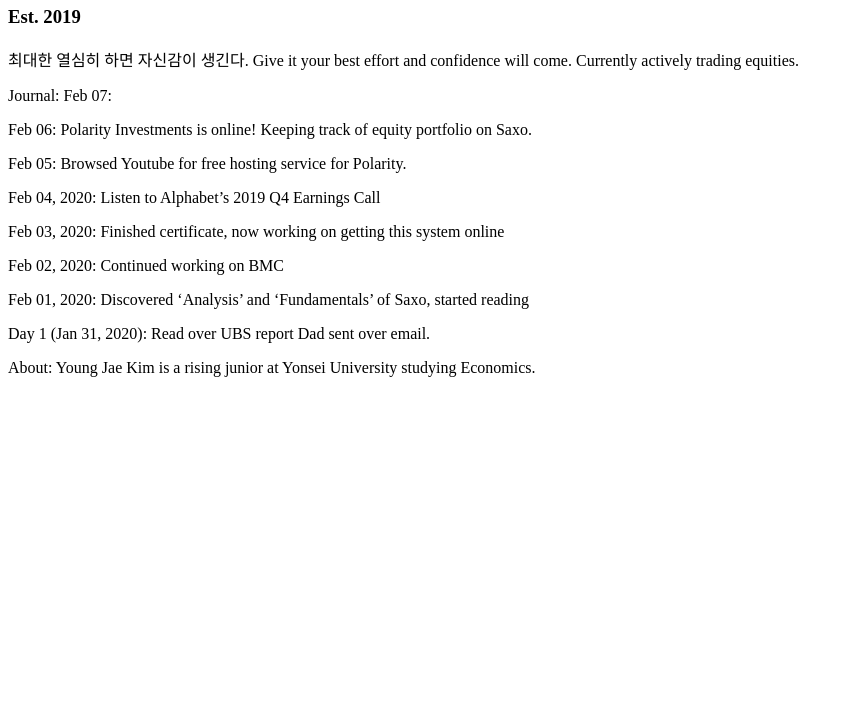
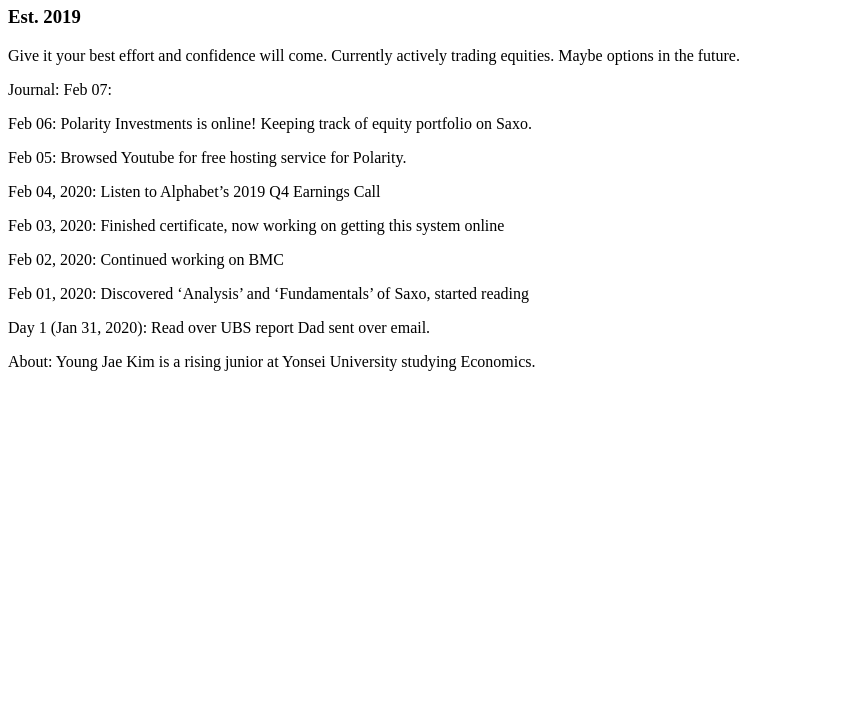
Before and after one commit to kim31227/netlify, a plain HTML site: page index.html in a window 1280 px wide. Shown: the part 80-800 px from the top of the page, without its empty margins (0-853 px from the left). Drawn offline with Linux system fonts and the light colour scheme.

Commit message:
Update index.html
>changed intro text

```diff
--- a/index.html
+++ b/index.html
@@ -11,7 +11,7 @@
     <body>
         <h1>Polarity Investments</h1>
           <h3> Est. 2019 </h3>
-        <p>최대한 열심히 하면 자신감이 생긴다. Give it your best effort and confidence will come. Currently actively trading equities.</p>
+        <p>Give it your best effort and confidence will come. Currently actively trading equities. Maybe options in the future.</p>
         <p>Journal: Feb 07:
             <p>Feb 06: Polarity Investments is online! Keeping track of equity portfolio on Saxo.</p>
             <p>Feb 05: Browsed Youtube for free hosting service for Polarity.</p>
```
